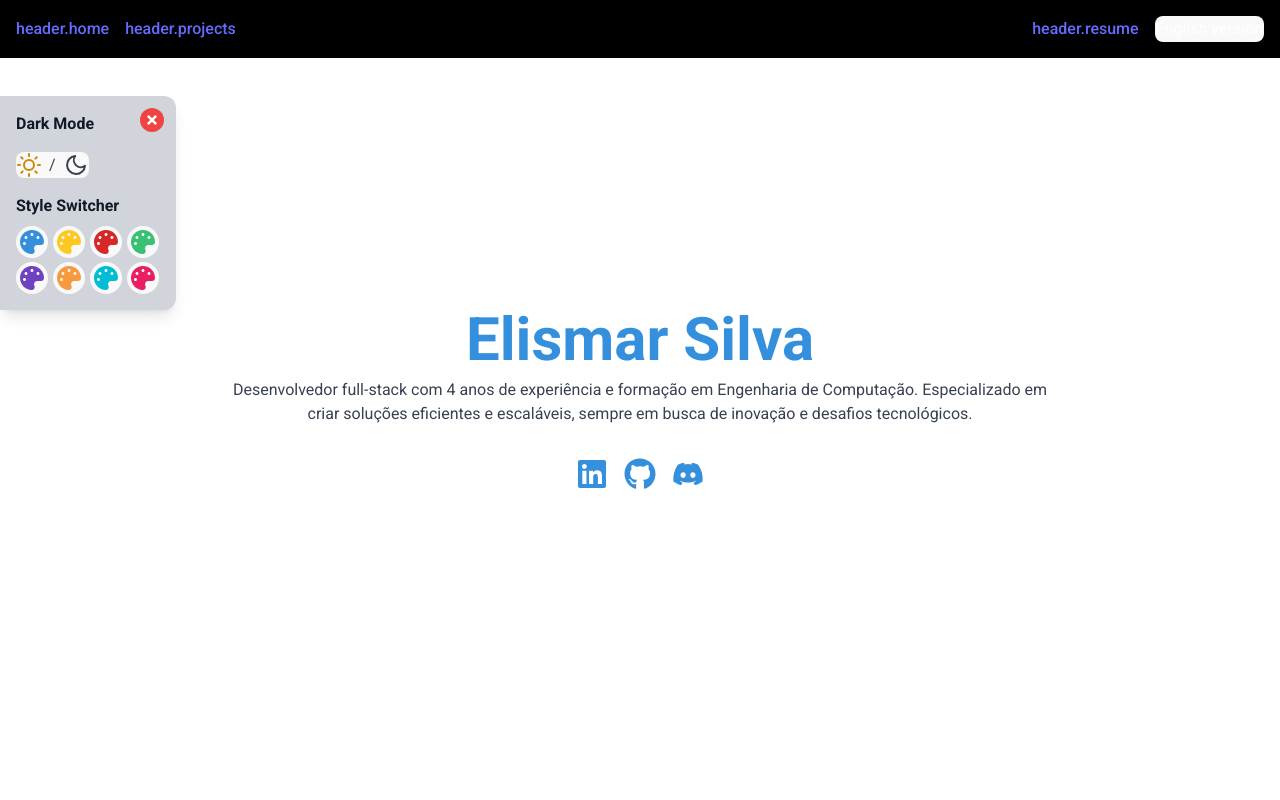
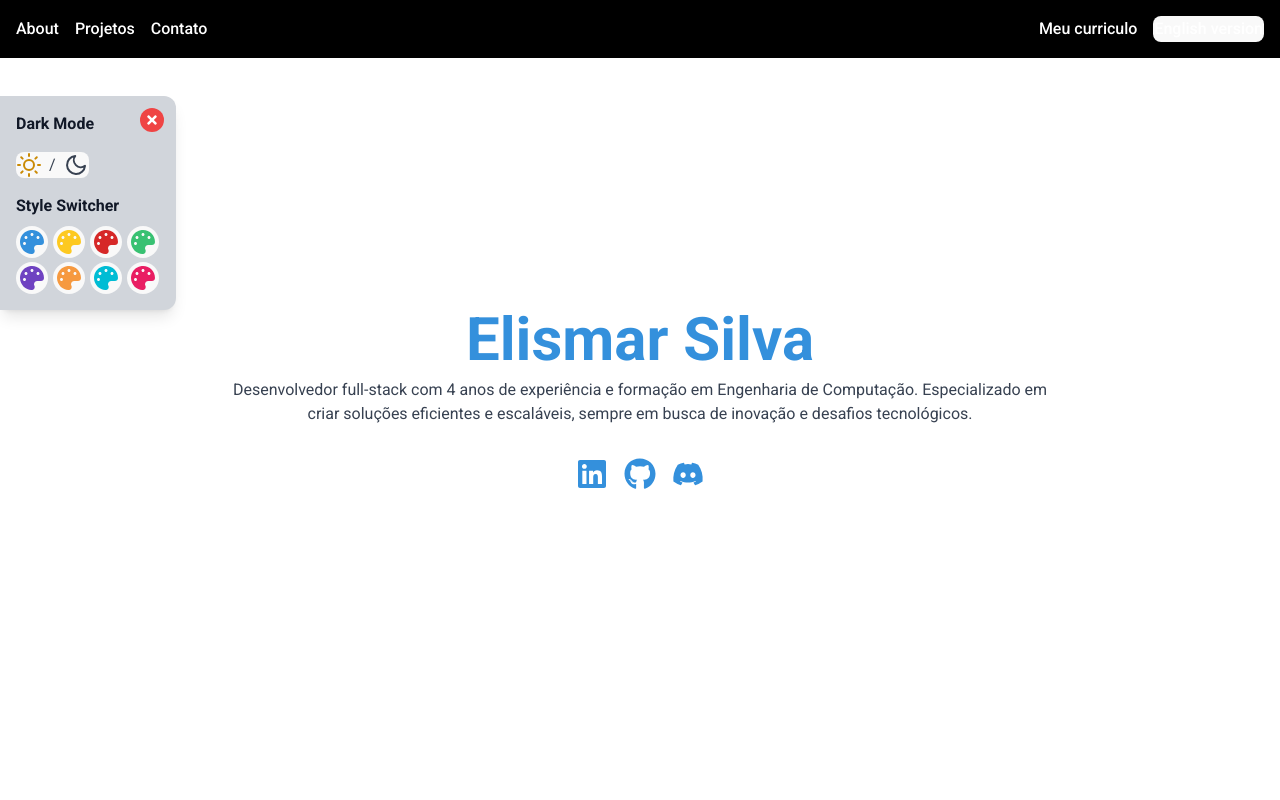
Before and after one commit to Elismar13/meu-portfolio, a React (Vite) app: page / in a window 1280 px wide. Shown: the top 800 px of the page. Built offline with nearby package versions, Linux system fonts and the light colour scheme.

Commit message:
feat: dynamic header with hamburger for mobile and tablets

```diff
--- a/src/App.css
+++ b/src/App.css
@@ -1,15 +1,26 @@
-.logo {
-  height: 6em;
-  padding: 1.5em;
-  will-change: filter;
-  transition: filter 300ms;
+.hamburger {
+  display: inline-block;
+  cursor: pointer;
+  transition: all 0.3s ease-in-out;
 }
-.logo:hover {
-  filter: drop-shadow(0 0 2em #646cffaa);
+.hamburger span {
+  display: block;
+  width: 25px;
+  height: 2px;
+  margin-bottom: 5px;
+  background: white;
+  transition: all 0.3s ease-in-out;
 }
-.logo.react:hover {
-  filter: drop-shadow(0 0 2em #61dafbaa);
+.hamburger.open .hamburger-top {
+  transform: translateY(7px) rotate(45deg);
 }
+.hamburger.open .hamburger-middle {
+  opacity: 0;
+}
+.hamburger.open .hamburger-bottom {
+  transform: translateY(-7px) rotate(-45deg);
+}
+
 
 @keyframes logo-spin {
   from {
--- a/src/components/Header.tsx
+++ b/src/components/Header.tsx
@@ -1,35 +1,75 @@
-import React from 'react';
+import React, { useState, useContext } from 'react';
 import { useTranslation } from 'react-i18next';
+import ThemeContext from '../context/ThemeContext';
+import { COLORS } from '../constants/colors';
+import { FaBars, FaTimes } from 'react-icons/fa';
+import NavLinks from './NavLinks';
 
-const Header: React.FC = () => {
-  const { i18n, t } = useTranslation();
+const LanguageToggle = () => {
+  const { i18n } = useTranslation();
 
   const changeLanguage = (lng: string) => {
     i18n.changeLanguage(lng);
   };
 
   return (
+    <button
+      onClick={() => changeLanguage(i18n.language === 'pt' ? 'en' : 'pt')}
+      className="font-medium hover:text-blue-500"
+    >
+      {i18n.language === 'pt' ? 'English version' : 'Em Português'}
+    </button>
+  );
+};
+
+const HamburgerMenu = ({
+  isOpen,
+  toggleMenu,
+}: {
+  isOpen: boolean;
+  toggleMenu: () => void;
+}) => {
+  return (
+    <div className="contents sm:hidden">
+      <button onClick={toggleMenu}>
+        {isOpen ? <FaTimes size={24} /> : <FaBars size={24} />}
+      </button>
+    </div>
+  );
+};
+
+const Header: React.FC = () => {
+  const [menuOpen, setMenuOpen] = useState(false);
+  const { color } = useContext(ThemeContext) || { color: COLORS.CUSTOM_BLUE };
+  const { t } = useTranslation();
+
+  const toggleMenu = () => setMenuOpen((prev) => !prev);
+
+  return (
     <header className="fixed top-0 z-50 flex justify-between items-center w-full p-4 bg-black text-white">
-      <nav className="flex space-x-4">
-        <a href="#home" className="hover:text-blue-500">{t('header.home')}</a>
-        <a href="#projects" className="hover:text-blue-500">{t('header.projects')}</a>
+      <HamburgerMenu isOpen={menuOpen} toggleMenu={toggleMenu} />
+
+      <nav className="hidden sm:flex space-x-4">
+        <NavLinks />
       </nav>
 
       <div className="flex items-center space-x-4">
-        <a href="#resume" className="hover:text-blue-500">{t('header.resume')}</a>
+        <a href="#resume" className="text-white hover:text-blue-500">
+          {t("header.resume")}
+        </a>
+        <LanguageToggle />
+      </div>
 
-        <div className="flex space-x-2">
-          {i18n.language === 'pt' ? (
-            <button onClick={() => changeLanguage('en')} className="hover:text-blue-500">
-              English version
-            </button>
-          ) : (
-            <button onClick={() => changeLanguage('pt')} className="hover:text-blue-500">
-              Em Português
-            </button>
-          )}
+      {menuOpen && (
+        <div
+          className={`absolute top-14 left-0 w-full bg-black p-4 sm:hidden
+              transition-all duration-700 ease-in-out
+              ${menuOpen ? 'opacity-100 translate-y-0' : 'opacity-0 -translate-y-full'}`}
+        >
+          <NavLinks closeMenu={toggleMenu} />
         </div>
-      </div>
+      )}
+
     </header>
   );
 };
--- /dev/null
+++ b/src/components/NavLinks.tsx
@@ -0,0 +1,33 @@
+import React, { useContext } from 'react';
+import { useTranslation } from 'react-i18next';
+import ThemeContext from '../context/ThemeContext';
+import { COLORS } from '../constants/colors';
+
+const NavLinks = ({ closeMenu }: { closeMenu?: () => void }) => {
+  const { t } = useTranslation();
+  const { color } = useContext(ThemeContext) || { color: COLORS.CUSTOM_BLUE };
+
+  const links = [
+    { id: 'home', label: t('header.home') },
+    { id: 'projects', label: t('header.projects') },
+    { id: 'contact', label: t('header.contact') },
+  ];
+
+  return (
+    <>
+      {links.map((link) => (
+        <a
+          key={link.id}
+          href={`#${link.id}`}
+          className="block sm:inline text-white hover:text-blue-500"
+          style={window.location.hash === `#${link.id}` ? { color } : {}}
+          onClick={closeMenu}
+        >
+          {link.label}
+        </a>
+      ))}
+    </>
+  );
+};
+
+export default NavLinks;
--- a/src/i18n/i18n.ts
+++ b/src/i18n/i18n.ts
@@ -1,4 +1,3 @@
-// src/i18n/i18n.ts
 import i18n from 'i18next';
 import { initReactI18next } from 'react-i18next';
 import en from './locale/en.json';
@@ -15,7 +14,8 @@ i18n
     fallbackLng: 'pt',
     interpolation: {
       escapeValue: false
-    }
+    },
+    supportedLngs: ['en', 'pt']
   });
 
 export default i18n;
--- a/src/i18n/locale/en.json
+++ b/src/i18n/locale/en.json
@@ -1,4 +1,13 @@
 {
+  "header": {
+    "home": "About",
+    "projects": "Projects",
+    "resume": "My resume",
+    "contact": "Contact"
+  },
+  "me": {
+    "description": "A full-stack developer with 4 years of experience and a degree in Computer Engineering. I specialize in creating efficient and scalable solutions, always seeking innovation and technological challenges."
+  },
   "about": {
     "title": "About ",
     "title2": "Me",
--- a/src/i18n/locale/pt.json
+++ b/src/i18n/locale/pt.json
@@ -1,7 +1,12 @@
 {
+  "header": {
+    "home": "About",
+    "projects": "Projetos",
+    "resume": "Meu curriculo",
+    "contact": "Contato"
+  },
   "me": {
-    "description": "Desenvolvedor full-stack com 4 anos de experiência e formação em Engenharia de Computação. Especializado em criar soluções eficientes e escaláveis, sempre em busca de inovação e desafios tecnológicos.",
-    "description_en": "A full-stack developer with 4 years of experience and a degree in Computer Engineering. I specialize in creating efficient and scalable solutions, always seeking innovation and technological challenges."
+    "description": "Desenvolvedor full-stack com 4 anos de experiência e formação em Engenharia de Computação. Especializado em criar soluções eficientes e escaláveis, sempre em busca de inovação e desafios tecnológicos."
   },
   "about": {
     "title": "Sobre ",
```
